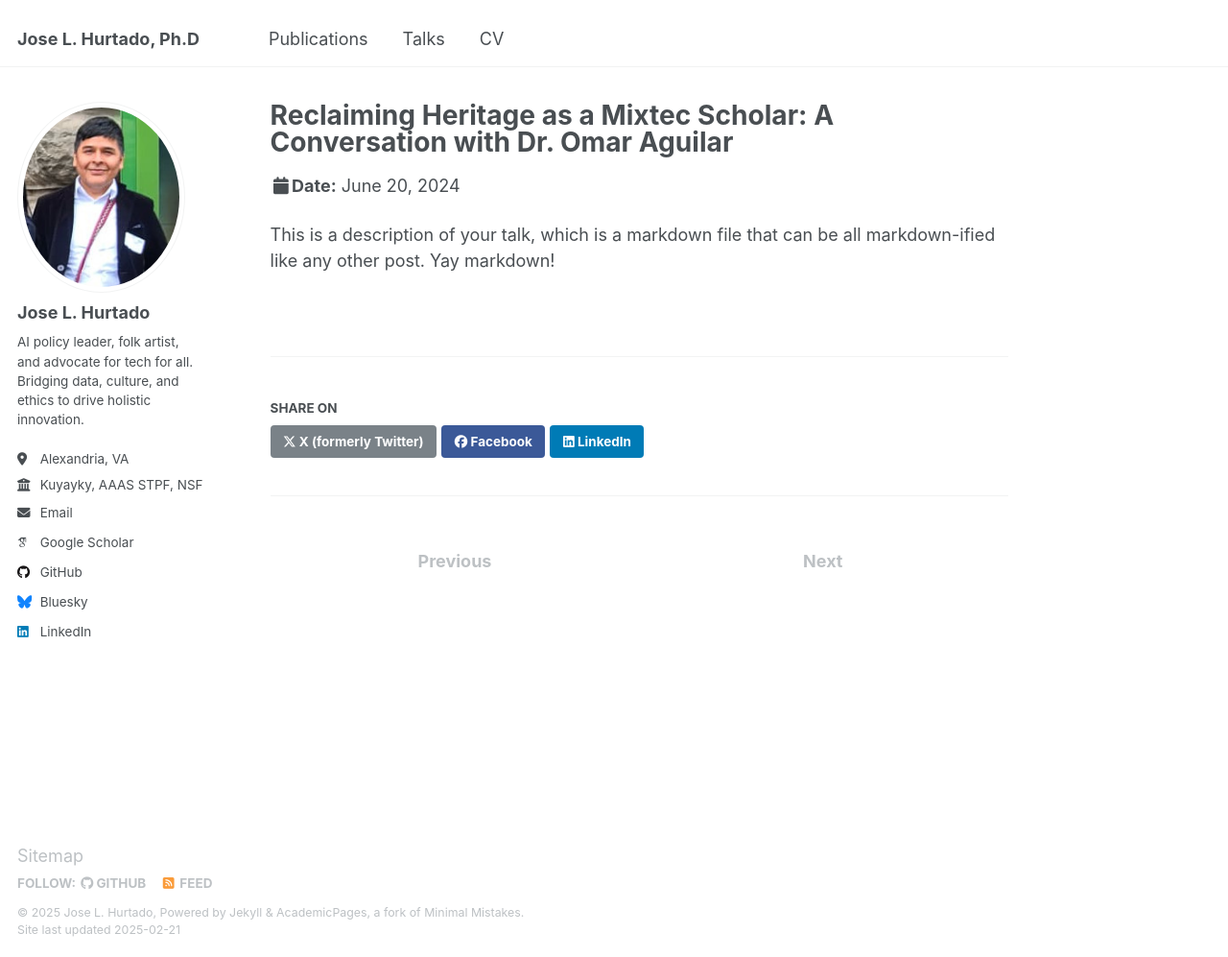
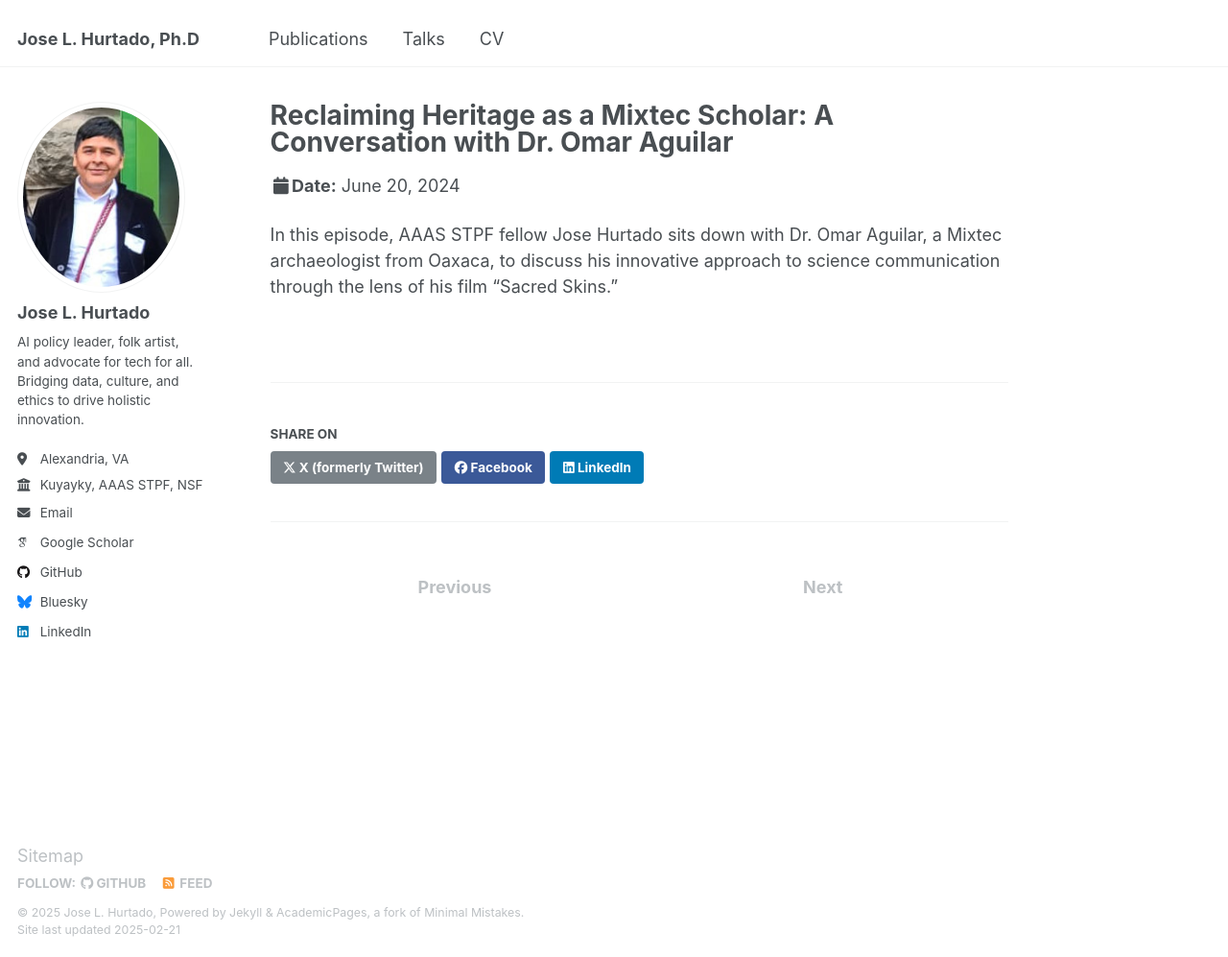
Before and after one commit to inkatown/inkatown.github.io, a Jekyll site: the page built from _talks/2014-02-01-talk-2.md, in a window 1280 px wide and 997 px high. Shown: the whole window at 96% size. Built offline with Jekyll 4.4.1, drawn with Linux system fonts in a browser that asks for light colours; some web fonts are replaced.

Commit message:
Update 2014-02-01-talk-2.md

```diff
--- a/_talks/2014-02-01-talk-2.md
+++ b/_talks/2014-02-01-talk-2.md
@@ -2,10 +2,10 @@
 title: "Reclaiming Heritage as a Mixtec Scholar: A Conversation with Dr. Omar Aguilar"
 collection: "SCI ON THE FLY"
 type: "Podcast"
-permalink: /talks/2012-03-01-talk-1
+permalink: https://www.aaaspolicyfellowships.org/blog/podcast-reclaiming-heritage-mixtec-scholar-conversation-dr-omar-aguilar
 venue: "Virtual"
 date: 2024-06-20
 location: "Washington, DC"
 ---
 
-This is a description of your talk, which is a markdown file that can be all markdown-ified like any other post. Yay markdown!
+In this episode, AAAS STPF fellow Jose Hurtado sits down with Dr. Omar Aguilar, a Mixtec archaeologist from Oaxaca, to discuss his innovative approach to science communication through the lens of his film "Sacred Skins."
```
